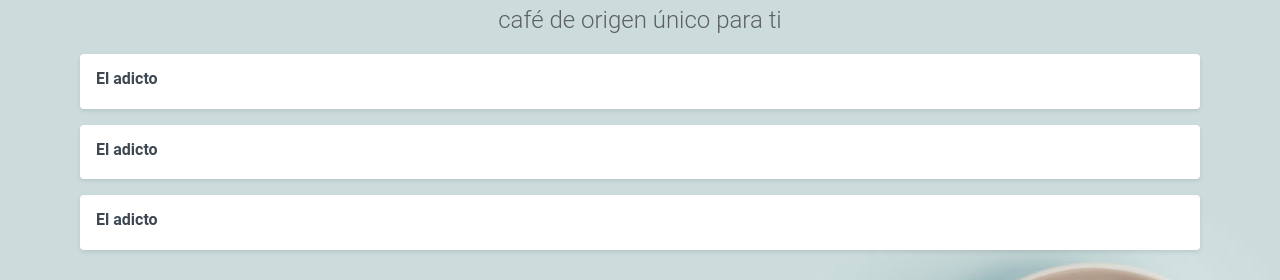
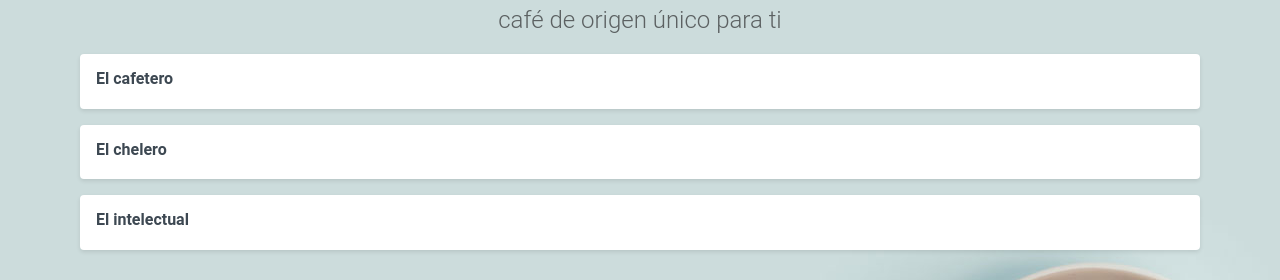
Before and after one commit to MelanieCuevas-Hub/Repositorio-de-la-materia-DADM, a Vue app: page / in a window 1280 px wide. Shown: the part 164-444 px from the top of the page. Built offline with nearby package versions, Linux system fonts and the light colour scheme.

Commit message:
⭐S03S03 Properties

```diff
--- a/src/App.vue
+++ b/src/App.vue
@@ -1,6 +1,8 @@
 
 <script setup>
+import { ref } from 'vue';
 import planItem from './components/plan-item.vue';
+const plans = ref(['El cafetero','El chelero','El intelectual']);
 </script>
 
 <template>
@@ -19,12 +21,9 @@ import planItem from './components/plan-item.vue';
     </h2>
 
     <div class="plans">
-      <planItem>El Soltero</planItem>
-      <planItem>El Curioso</planItem>
-      <planItem>El Adicto</planItem>
+      <planItem v-for="plan in plans" :key="plan" :name="plan" />
+
       </div>
   </div>
-
 </template>
-<style scoped>
-</style>
+<style scoped></style>
--- a/src/components/plan-item.vue
+++ b/src/components/plan-item.vue
@@ -2,16 +2,22 @@
     <div class="plan">
       <div class="description">
         <span class="title">
-                El adicto
+          {{ name }}
         </span>
       </div>
     </div>
   </template>
 
   <script setup>
-
+  // Usando macro para definir las props
+  defineProps({
+    name: {
+      type: String,
+      required: true
+    }
+  });
   </script>
 
   <style scoped>
-
+  /* Agrega tus estilos aquí */
   </style>
```
Lines whose indentation alone changed are shown as unchanged.
